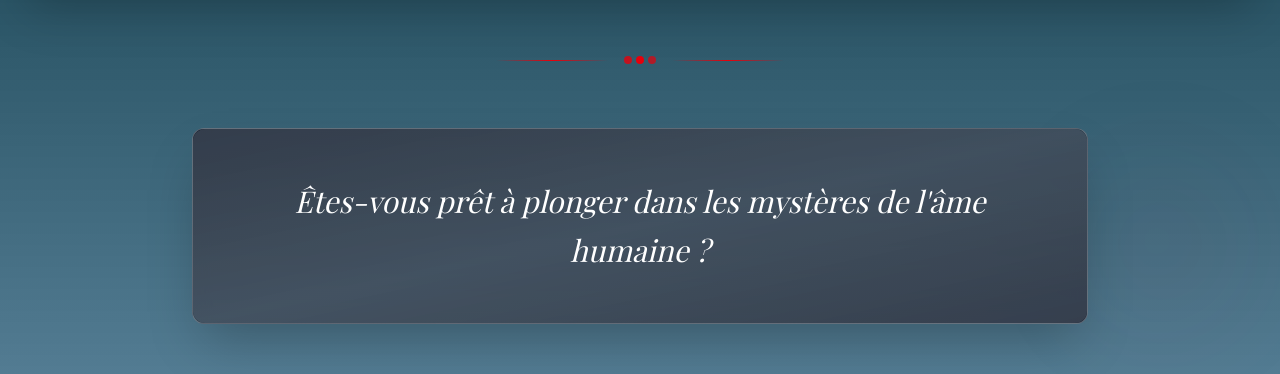
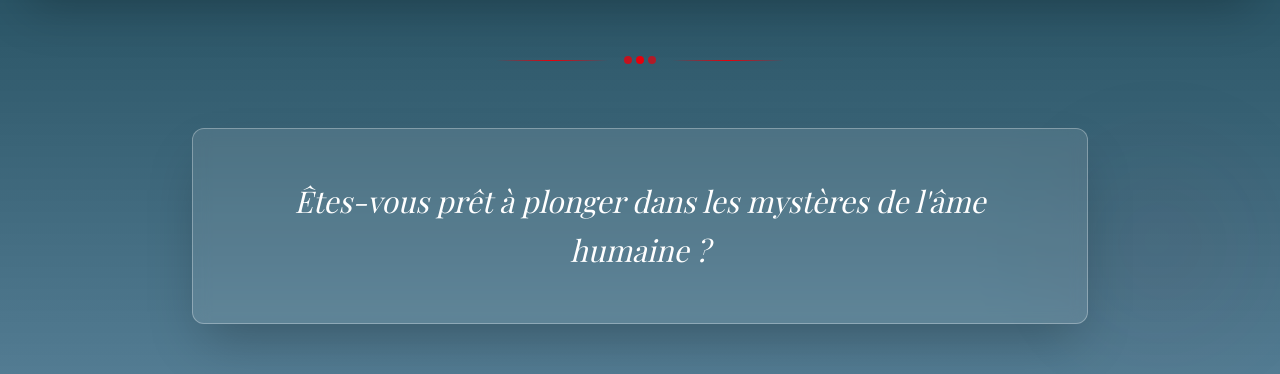
Before and after one commit to JMightyDev/xavieraymericfrey, a Next.js app: page / in a window 1280 px wide. Shown: the part 1785-2159 px from the top of the page. Built offline with nearby package versions, Linux system fonts and the light colour scheme; a web font is replaced by a local one.

Commit message:
Refonte du composant Quote : simplification des styles avec TailwindCSS pour une présentation plus épurée et une meilleure interaction utilisateur. Les effets de survol ont été ajustés, et le texte a été conservé pour maintenir l'invitation à explorer les mystères de l'âme humaine.

```diff
--- a/app/components/Quote.tsx
+++ b/app/components/Quote.tsx
@@ -96,23 +96,10 @@ export default function Quote() {
 					style={{ animationDelay: "0.6s" }}>
 					<div
 						onClick={() => navigateWithTransition("/boutique")}
-						className="bg-gradient-to-br from-gray-900/90 via-gray-800/80 to-gray-900/90 backdrop-blur-sm rounded-xl p-10 md:p-12 border border-white/30 shadow-2xl relative overflow-hidden group cursor-pointer transition-all duration-500 hover:scale-105 hover:shadow-white/10 hover:shadow-2xl">
-						{/* Effet de pulsation sombre/clair plus visible */}
-						<div
-							className="absolute inset-0 bg-white/15 rounded-xl animate-pulse"
-							style={{ animationDuration: "3s" }}></div>
-
-						{/* Effet de lueur au survol - blanc/gris */}
-						<div className="absolute inset-0 bg-gradient-to-br from-white/10 via-transparent to-white/5 rounded-xl opacity-0 group-hover:opacity-100 transition-opacity duration-700"></div>
-
-						{/* Bordure qui s'intensifie au survol - blanche */}
-						<div className="absolute inset-0 border border-white/50 rounded-xl opacity-0 group-hover:opacity-100 transition-opacity duration-500"></div>
-
-						<div className="relative z-10">
-							<p className="text-white text-xl md:text-2xl lg:text-3xl font-serif italic leading-relaxed text-center font-medium group-hover:text-gray-100 transition-colors duration-500">
-								Êtes-vous prêt à plonger dans les mystères de l'âme humaine ?
-							</p>
-						</div>
+						className="bg-white/10 backdrop-blur-sm rounded-xl p-10 md:p-12 border border-white/30 shadow-2xl cursor-pointer transition-all duration-300 hover:scale-105 hover:bg-white/15 hover:border-white/40">
+						<p className="text-white text-xl md:text-2xl lg:text-3xl font-serif italic leading-relaxed text-center font-medium">
+							Êtes-vous prêt à plonger dans les mystères de l'âme humaine ?
+						</p>
 					</div>
 				</div>
 			</div>
```
